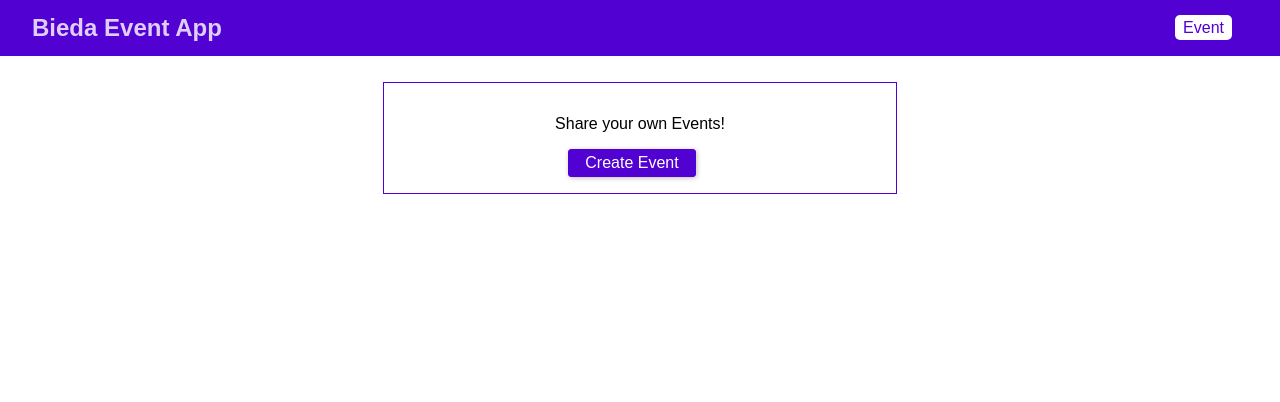
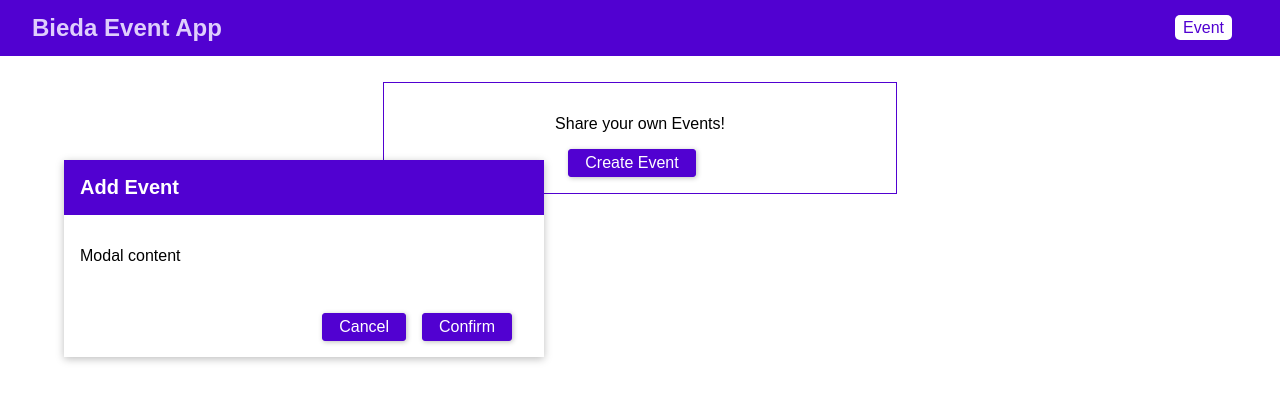
Before and after one commit to damcyk96/graphql-react-event-booking, a React (Create React App) app in the folder frontend/: page /events in a window 1280 px wide. Shown: the top 402 px of the page. Built offline with nearby package versions, Linux system fonts and the light colour scheme.

Commit message:
add event with css

```diff
--- /dev/null
+++ b/frontend/src/components/Modal/Modal.css
@@ -0,0 +1,35 @@
+.modal {
+  width: 90%;
+  background: white;
+  box-shadow: 0 2px 8px rgba(0, 0, 0, 0.26);
+  position: fixed;
+  top: 20vh;
+  left: 5%;
+}
+
+.modal__header {
+  padding: 1rem;
+  background: #5101d1;
+  color: white;
+}
+.modal__header h1 {
+  margin: 0;
+  font-size: 1.25rem;
+}
+
+.modal__content {
+  padding: 1rem;
+}
+
+.modal__actions {
+  display: flex;
+  justify-content: flex-end;
+  padding: 1rem;
+}
+
+@media (min-width: 768px) {
+  .modal {
+    width: 30rem;
+    left: calc(100%-50rem) / 2;
+  }
+}
--- /dev/null
+++ b/frontend/src/components/Modal/Modal.js
@@ -0,0 +1,18 @@
+import React from "react";
+
+import "./Modal.css";
+
+const modal = props => (
+  <div className="modal">
+    <header className="modal__header">
+      <h1>{props.title}</h1>
+    </header>
+    <section className="modal__content">{props.children}</section>
+    <section className="modal__actions">
+      {props.canCancel && <button className="btn">Cancel</button>}
+      {props.canConfirm && <button className="btn">Confirm</button>}
+    </section>
+  </div>
+);
+
+export default modal;
--- a/frontend/src/pages/Events.js
+++ b/frontend/src/pages/Events.js
@@ -1,14 +1,21 @@
 import React, { Component } from "react";
+
+import Modal from "../components/Modal/Modal";
 
 import "./Events.css";
 
 class EventsPage extends Component {
   render() {
     return (
-      <div className="events-control">
-        <p>Share your own Events!</p>
-        <button className="btn">Create Event</button>
-      </div>
+      <React.Fragment>
+        <Modal title="Add Event" canCancel canConfirm>
+          <p>Modal content</p>
+        </Modal>
+        <div className="events-control">
+          <p>Share your own Events!</p>
+          <button className="btn">Create Event</button>
+        </div>
+      </React.Fragment>
     );
   }
 }
```
